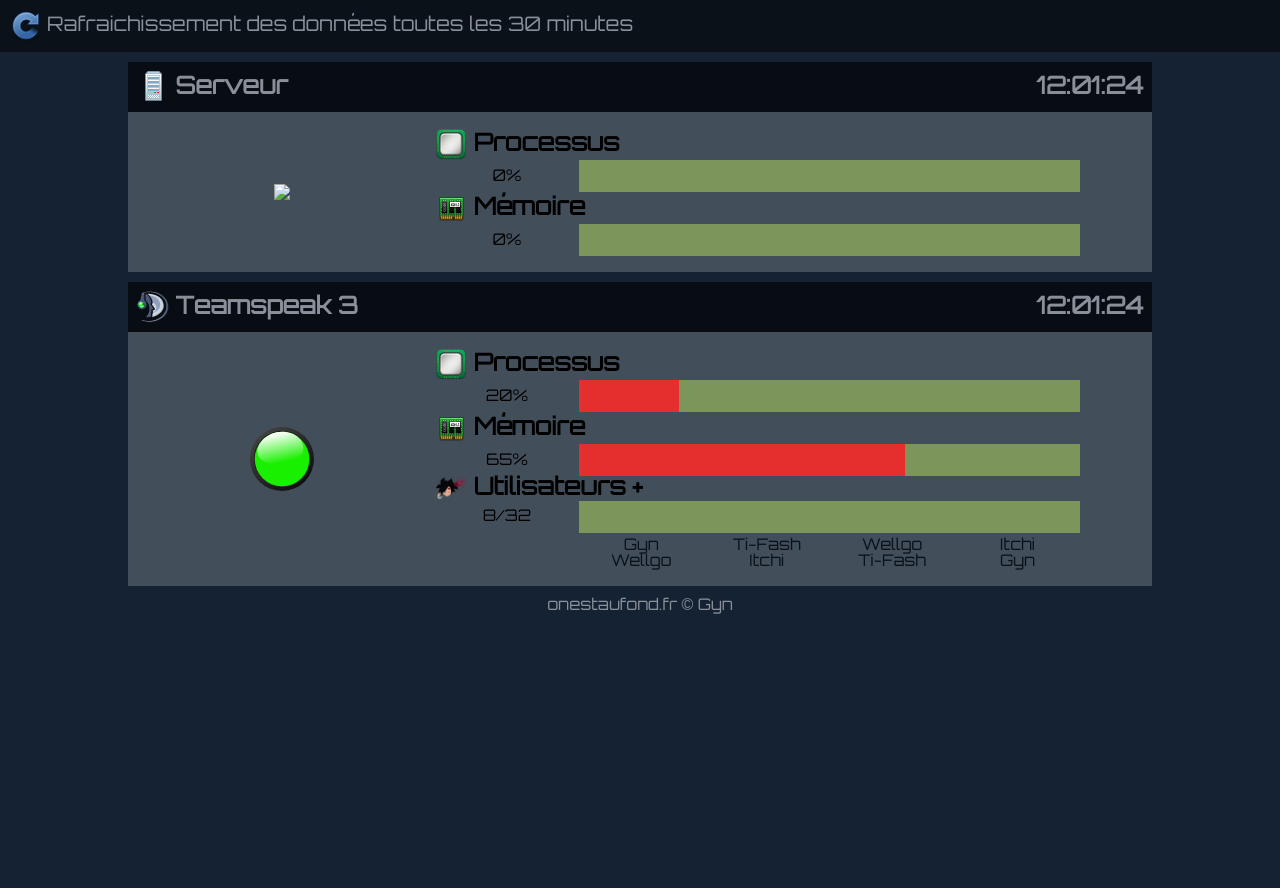
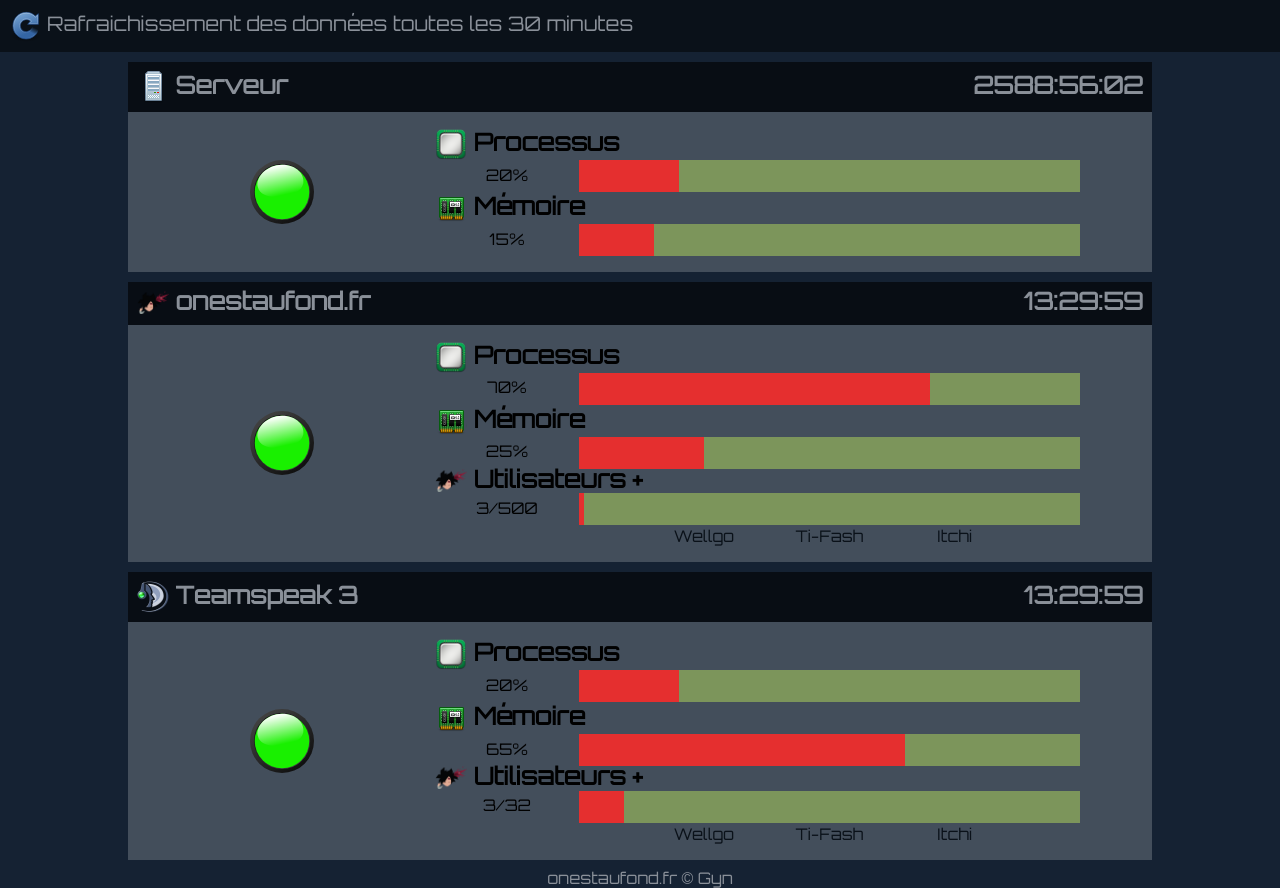
Before and after one commit to hicinformatic/HTMLCSSJS-onestaufond.fr, a plain HTML site: page status.html in a window 1280 px wide. Before the commit the page ends 800 px from the top, so only its background shows below. Drawn offline with Linux system fonts and the light colour scheme.

Commit message:
add onestaufond status

```diff
--- /dev/null
+++ b/onestaufond.json
@@ -0,0 +1,12 @@
+{
+    "cpu": 70,
+    "mem": 25,
+    "uptime": 48599,
+    "users": 3,
+    "list": [
+        "Wellgo",
+        "Ti-Fash",
+        "Itchi"
+    ],
+    "status": "on"
+}
--- /dev/null
+++ b/server.json
@@ -0,0 +1,6 @@
+{
+    "cpu": 20,
+    "mem": 15,
+    "uptime": 9320162.09,
+    "status": "on"
+}
--- a/status.html
+++ b/status.html
@@ -34,8 +34,46 @@
                     <article>
                         <h2><img class="wr vam" src="img/commons/memory.png" title="memoire">&nbsp;Mémoire</h2>
                         <div class="wr dib1">
-                            <div class="wr w20"><p class="wr txc vam">0%</p></div><!--
+                            <div class="wr w20"><p id="memory_server" class="wr txc vam">0%</p></div><!--
                          --><div class="wr w70 vam"><div class="wr db ht32 wp100 bg-vd3"><div id="memory_server_percent" class="wr db ht32 wp0 bg-rd1"></div></div></div>
+                        </div>
+                    </article>
+                    <br>
+                </div>
+            </div>
+        </section>
+
+        <section class="wr lg-c80 mrgt10 bg-bl2">
+            <h1 class="wr pad9 bg-bd6 cl-bl5 dib1">
+                <div class="wr w70 sm-f12">
+                    <img class="wr vam mw32" src="img/logo.png" title="onestaufond">&nbsp;onestaufond.fr
+                </div><!--
+             --><p id="timer_onestaufond" class="wr w30 txr sm-dn">12:01:24</p>
+            </h1>
+            <div class="wr dib1">
+                <div class="wr w30 vam txc"><img id="status_onestaufond" class="wr mh64" src="img/commons/off.svg"></div><!--
+             --><div class="wr w70 vam">
+                    <br>
+                    <article>
+                        <h2><img class="wr vam" src="img/commons/cpu.png" title="cpu">&nbsp;Processus</h2>
+                        <div class="wr dib1">
+                            <div class="wr w20"><p id="cpu_onestaufond" class="wr txc vam">0%</p></div><!--
+                         --><div class="wr w70 vam"><div class="wr db ht32 wp100 bg-vd3"><div id="cpu_onestaufond_percent" class="wr db ht32 wp0 bg-rd1"></div></div></div>
+                        </div>
+                    </article>
+                    <article>
+                        <h2><img class="wr vam" src="img/commons/memory.png" title="memoire">&nbsp;Mémoire</h2>
+                        <div class="wr dib1">
+                            <div class="wr w20"><p id="memory_onestaufond" class="wr txc vam">0%</p></div><!--
+                         --><div class="wr w70 vam"><div class="wr db ht32 wp100 bg-vd3"><div  id="memory_onestaufond_percent" class="wr db ht32 wp0 bg-rd1"></div></div></div></div>
+                    </article>
+                    <article>
+                        <h2><img class="wr mw32 vam" src="img/logo.png" title="utilisateur">&nbsp;Utilisateurs +</h2>
+                        <div class="wr dib1">
+                            <div class="wr w20"><p id="user_onestaufond" class="wr txc vam">8/32</p></div><!--
+                         --><div class="wr w70 vam"><div class="wr db ht32 wp100 bg-vd3"><div id="user_onestaufond_percent" class="wr db ht32 wp0 bg-rd1"></div></div></div>
+                        </div>
+                        <div id="user_onestaufond_list" class="wr mrgt5 r80 wp70 bd-bd3 cl-bd5 txc sm-dbr">
                         </div>
                     </article>
                     <br>
@@ -48,7 +86,7 @@
                 <div class="wr w70 sm-f12">
                     <img class="wr vam" src="img/commons/teamspeak3.png" title="teamspeak3">&nbsp;Teamspeak 3
                 </div><!--
-             --><p id="timer_temspeak3" class="wr w30 txr sm-dn">12:01:24</p>
+             --><p id="timer_teamspeak3" class="wr w30 txr sm-dn">12:01:24</p>
             </h1>
             <div class="wr dib1">
                 <div class="wr w30 vam txc"><img id="status_teamspeak3" class="wr mh64" src="img/commons/off.svg"></div><!--
@@ -73,9 +111,7 @@
                             <div class="wr w20"><p id="user_teamspeak3" class="wr txc vam">8/32</p></div><!--
                          --><div class="wr w70 vam"><div class="wr db ht32 wp100 bg-vd3"><div id="user_teamspeak3_percent" class="wr db ht32 wp0 bg-rd1"></div></div></div>
                         </div>
-                        <div id="user_teamspeak3" class="wr mrgt5 r80 wp70 bd-bd3 cl-bd5 txc">
-                            <span class="wr dib wp25">Gyn</span><span class="wr dib wp25">Ti-Fash</span><span class="wr dib wp25">Wellgo</span><span class="wr dib wp25">Itchi</span><!--
-                         --><span class="wr dib wp25">Wellgo</span><span class="wr dib wp25">Itchi</span><span class="wr dib wp25">Ti-Fash</span><span class="wr dib wp25">Gyn</span>
+                        <div id="user_teamspeak3_list" class="wr mrgt5 r80 wp70 bd-bd3 cl-bd5 txc sm-dbr">
                         </div>
                     </article>
                     <br>
@@ -88,8 +124,17 @@
         </footer>
 
         <script>
-
         function updateStatus(url, status) { document.getElementById('status_' + url).src =  'img/commons/' + status + '.svg'; }
+        function updateUptime(url, uptime) {
+            var sec_num = parseInt(uptime, 10);
+            var hours   = Math.floor(sec_num / 3600);
+            var minutes = Math.floor((sec_num - (hours * 3600)) / 60);
+            var seconds = sec_num - (hours * 3600) - (minutes * 60);
+            if (hours   < 10) {hours   = "0"+hours;}
+            if (minutes < 10) {minutes = "0"+minutes;}
+            if (seconds < 10) {seconds = "0"+seconds;}
+            document.getElementById('timer_' + url).innerHTML =  hours+':'+minutes+':'+seconds;
+        }
         function updateCpu(url, percent) {
             document.getElementById('cpu_' + url).innerHTML =  percent + '%';
             document.getElementById('cpu_' + url + '_percent').style.width = percent + '%';
@@ -98,21 +143,28 @@
             document.getElementById('memory_' + url).innerHTML =  percent + '%';
             document.getElementById('memory_' + url + '_percent').style.width = percent + '%';
         }
-        function updateUser(url, number) {
-            document.getElementById('user_' + url).innerHTML =  percent + '%';
-            document.getElementById('user_' + url + '_percent').style.width = Math.round(number) + '%';
+        function updateUser(url, divider, number, list) {
+            document.getElementById('user_' + url).innerHTML =  number + '/' + divider;
+            document.getElementById('user_' + url + '_percent').style.width = Math.round(number/divider*100) + '%';
+            for (var i = 0; i < list.length; i++) {
+                var obj = list[i];
+                var newel = document.createElement('span');
+                newel.className = 'wr dib wp25';
+                newel.innerHTML = obj;
+                document.getElementById('user_' + url + '_list').appendChild(newel);
+            }
         }
-
-        function getStatus(url, divider) {
+        function getStatus(url, divider=0) {
             var xhttp = new XMLHttpRequest();
             xhttp.onreadystatechange = function() {
                 if (this.readyState == 4 && this.status == 200) {
                     datas = this.responseText;
                     datas = JSON.parse(datas);
                     if (typeof datas.status != 'undefined') updateStatus(url, datas.status);
+                    if (typeof datas.uptime != 'undefined') updateUptime(url, datas.uptime);
                     if (typeof datas.cpu != 'undefined') updateCpu(url, datas.cpu);
                     if (typeof datas.mem != 'undefined') updateMemory(url, datas.mem);
-                    if (typeof datas.users != 'undefined') updateUser(url, datas.users);
+                    if (typeof datas.users != 'undefined') updateUser(url, divider, datas.users, datas.list);
                 }
             };
             xhttp.open('GET', url + '.json', true);
@@ -121,6 +173,8 @@
             xhttp.send();
         }
         getStatus('teamspeak3', 32);
+        getStatus('onestaufond', 500);
+        getStatus('server');
         </script>
     </body>
 </html>
```
